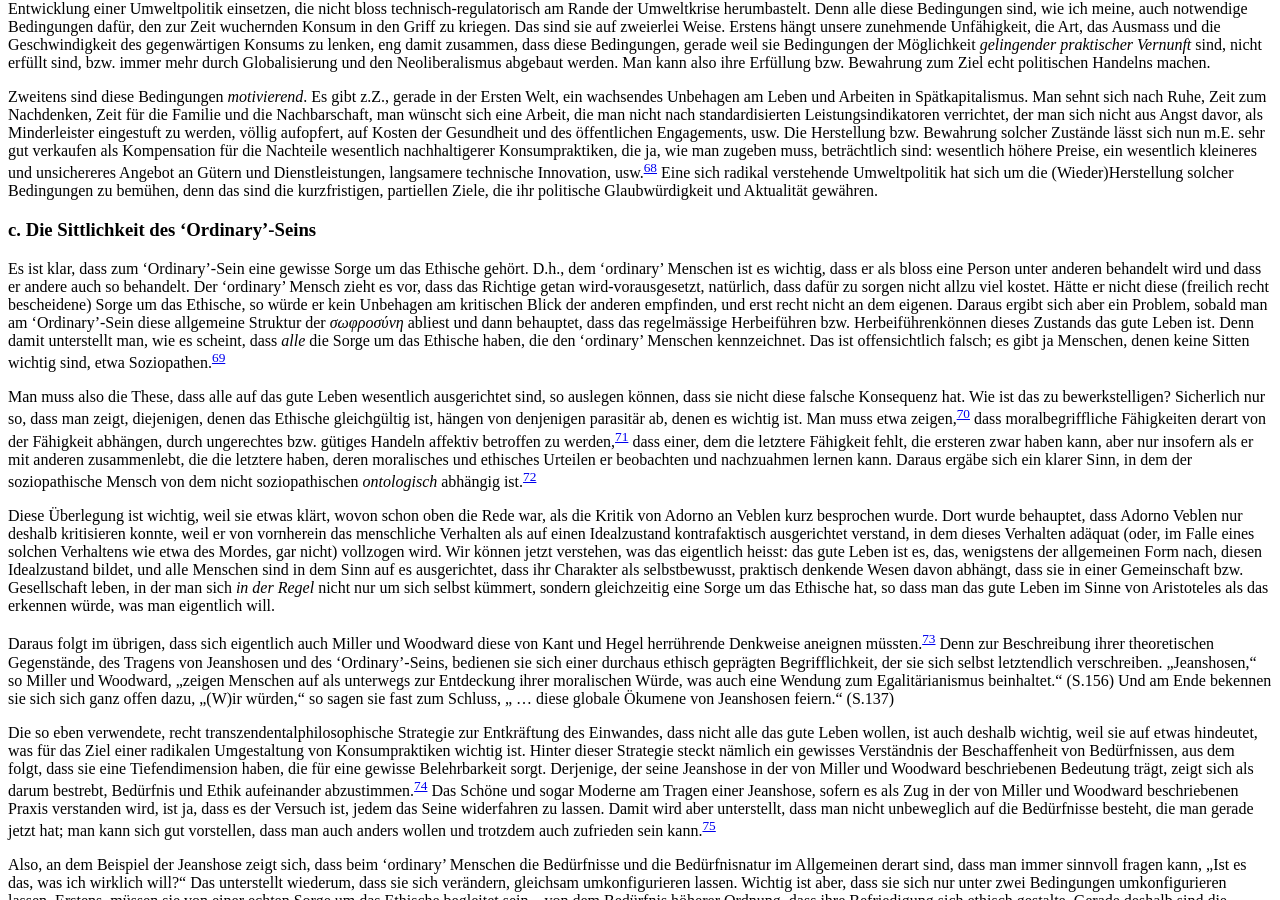
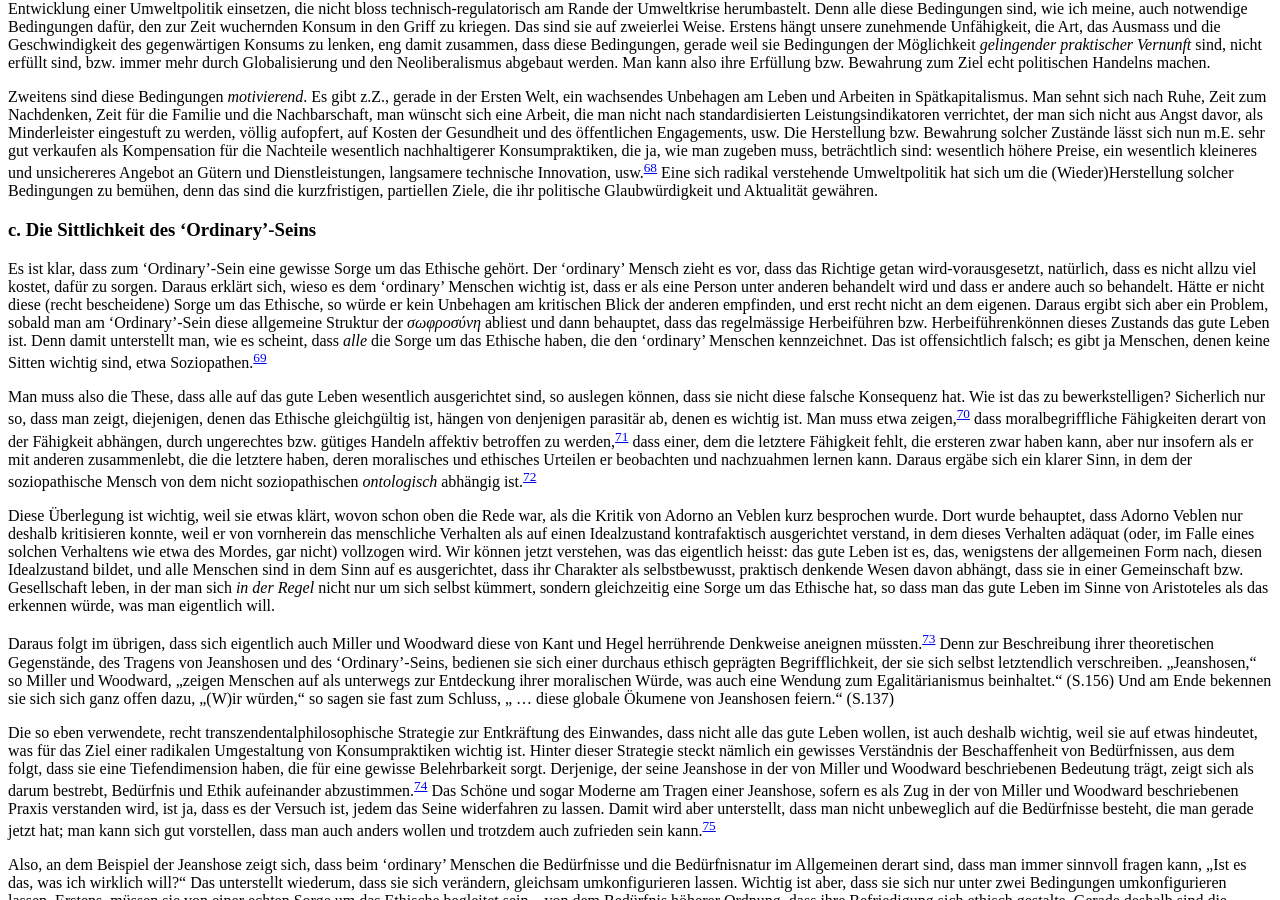
Before and after one commit to klepas/bruins-site, a Jekyll site: the page built from papers/_posts/2013-06-13-The-Struggle-for-the-Ordinary.md, in a window 1280 px wide and 900 px high, scrolled down 11664 px. Built offline with Jekyll 4.4.1, drawn with Linux system fonts in a browser that asks for light colours; nearby versions of some CDN libraries; some web fonts are replaced.

Commit message:
Updated 2013-06-13-The-Struggle-for-the-Ordinary.md

```diff
--- a/papers/_posts/2013-06-13-The-Struggle-for-the-Ordinary.md
+++ b/papers/_posts/2013-06-13-The-Struggle-for-the-Ordinary.md
@@ -224,7 +224,7 @@ Zweitens sind diese Bedingungen _motivierend_. Es gibt z.Z., gerade in der Erste
 
 ### c. Die Sittlichkeit des ‘Ordinary’-Seins
 
-Es ist klar, dass zum ‘Ordinary’-Sein eine gewisse Sorge um das Ethische gehört. D.h., dem ‘ordinary’ Menschen ist es wichtig, dass er als bloss eine Person unter anderen behandelt wird und dass er andere auch so behandelt. Der ‘ordinary’ Mensch zieht es vor, dass das Richtige getan wird-vorausgesetzt, natürlich, dass dafür zu sorgen nicht allzu viel kostet. Hätte er nicht diese (freilich recht bescheidene) Sorge um das Ethische, so würde er kein Unbehagen am kritischen Blick der anderen empfinden, und erst recht nicht an dem eigenen. Daraus ergibt sich aber ein Problem, sobald man am ‘Ordinary’-Sein diese allgemeine Struktur der _σωφροσύνη_ abliest und dann behauptet, dass das regelmässige Herbeiführen bzw. Herbeiführenkönnen dieses Zustands das gute Leben ist. Denn damit unterstellt man, wie es scheint, dass _alle_ die Sorge um das Ethische haben, die den ‘ordinary’ Menschen kennzeichnet. Das ist offensichtlich falsch; es gibt ja Menschen, denen keine Sitten wichtig sind, etwa Soziopathen.[^69]
+Es ist klar, dass zum ‘Ordinary’-Sein eine gewisse Sorge um das Ethische gehört. Der ‘ordinary’ Mensch zieht es vor, dass das Richtige getan wird-vorausgesetzt, natürlich, dass es nicht allzu viel kostet, dafür zu sorgen. Daraus erklärt sich, wieso es dem ‘ordinary’ Menschen wichtig ist, dass er als eine Person unter anderen behandelt wird und dass er andere auch so behandelt. Hätte er nicht diese (recht bescheidene) Sorge um das Ethische, so würde er kein Unbehagen am kritischen Blick der anderen empfinden, und erst recht nicht an dem eigenen. Daraus ergibt sich aber ein Problem, sobald man am ‘Ordinary’-Sein diese allgemeine Struktur der _σωφροσύνη_ abliest und dann behauptet, dass das regelmässige Herbeiführen bzw. Herbeiführenkönnen dieses Zustands das gute Leben ist. Denn damit unterstellt man, wie es scheint, dass _alle_ die Sorge um das Ethische haben, die den ‘ordinary’ Menschen kennzeichnet. Das ist offensichtlich falsch; es gibt ja Menschen, denen keine Sitten wichtig sind, etwa Soziopathen.[^69]
 
 Man muss also die These, dass alle auf das gute Leben wesentlich ausgerichtet sind, so auslegen können, dass sie nicht diese falsche Konsequenz hat. Wie ist das zu bewerkstelligen? Sicherlich nur so, dass man zeigt, diejenigen, denen das Ethische gleichgültig ist, hängen von denjenigen parasitär ab, denen es wichtig ist. Man muss etwa zeigen,[^70] dass moralbegriffliche Fähigkeiten derart von der Fähigkeit abhängen, durch ungerechtes bzw. gütiges Handeln affektiv betroffen zu werden,[^71] dass einer, dem die letztere Fähigkeit fehlt, die ersteren zwar haben kann, aber nur insofern als er mit anderen zusammenlebt, die die letztere haben, deren moralisches und ethisches Urteilen er beobachten und nachzuahmen lernen kann. Daraus ergäbe sich ein klarer Sinn, in dem der soziopathische Mensch von dem nicht soziopathischen _ontologisch_ abhängig ist.[^72]
 
```
